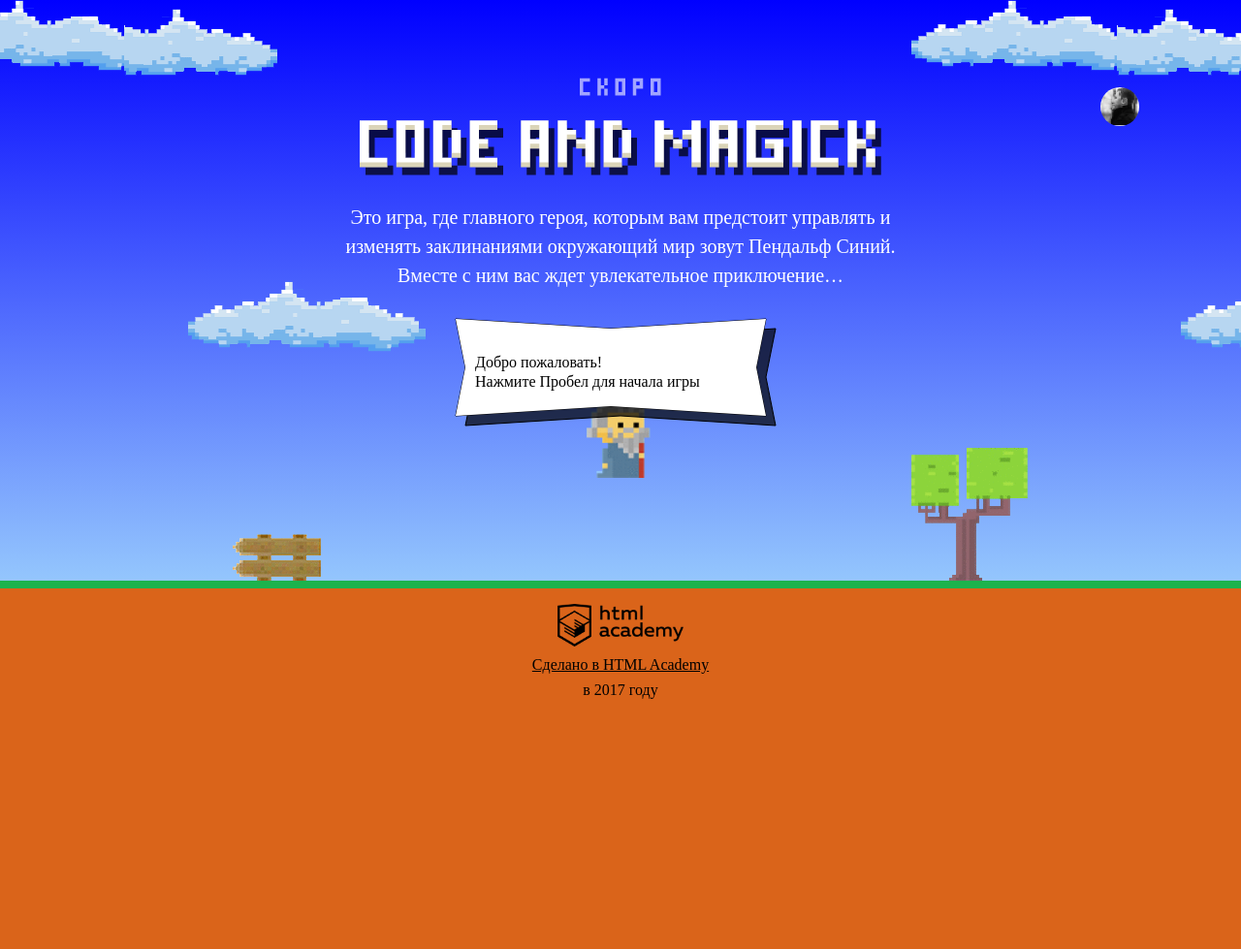
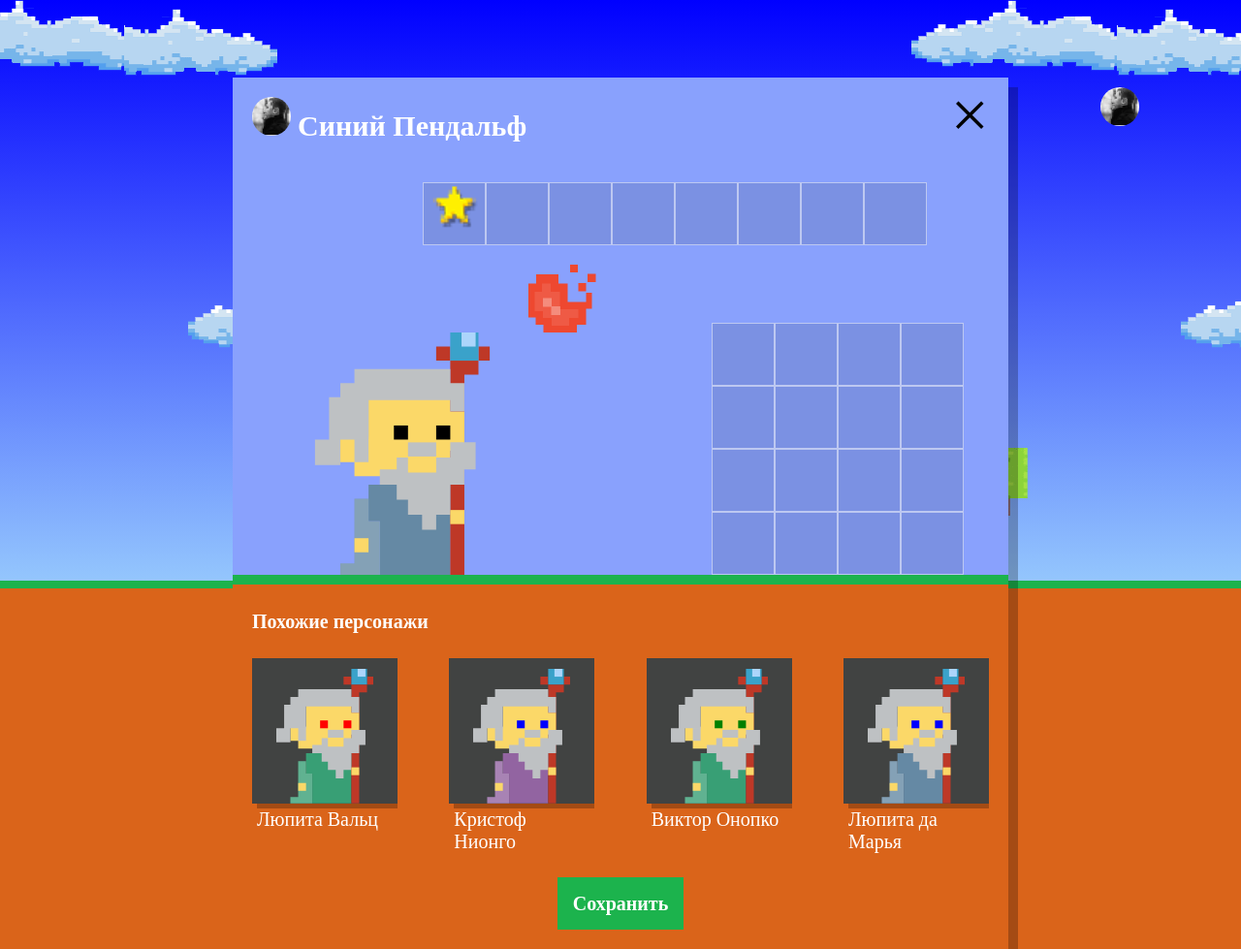
Before and after one commit to zirg3/550417-code-and-magick, a website: page index.html in a window 1280 px wide. Shown: the whole page at 97% size. Before the commit the page ends 800 px from the top, so only its background shows below. Drawn offline with Linux system fonts and the light colour scheme; a web font is replaced by a local one.

Commit message:
генерация

```diff
--- a/index.html
+++ b/index.html
@@ -201,8 +201,8 @@
     return height / 3;
   };
 </script>
+<script src="js/setup.js"></script>
 <script src="js/stat.js"></script>
 <script src="js/game.js"></script>
-
 </body>
 </html>
--- /dev/null
+++ b/js/setup.js
@@ -0,0 +1,40 @@
+'use strict';
+
+var userDialog = document.querySelector('.setup');
+userDialog.classList.remove('hidden');
+
+var FIRST_NAME = ['Иван', 'Хуан Себастьян', 'Мария', 'Кристоф', 'Виктор', 'Юлия', 'Люпита', 'Вашингтон'];
+var SECOND_NAME = ['да Марья', 'Верон', 'Мирабелла', 'Вальц', 'Онопко', 'Топольницкая', 'Нионго', 'Ирвинг'];
+var COAT_COLOR = ['rgb(101, 137, 164)', 'rgb(241, 43, 107)', 'rgb(146, 100, 161)', 'rgb(56, 159, 117)', 'rgb(215, 210, 55)', 'rgb(0, 0, 0)'];
+var EYES_COLOR = ['black', 'red', 'blue', 'yellow', 'green'];
+
+var similarListElement = document.querySelector('.setup-similar-list');
+var similarWizardTemplate = document.querySelector('#similar-wizard-template')
+  .content
+  .querySelector('.setup-similar-item');
+
+var randomWizard = function (name1, name2, coat, eyes) {
+  var wizard = {
+    name: name1[Math.floor(Math.random() * name1.length)] + ' ' + name2[Math.floor(Math.random() * name2.length)],
+    coatColor: coat[Math.floor(Math.random() * coat.length)],
+    eyesColor: eyes[Math.floor(Math.random() * eyes.length)]
+  };
+  return wizard;
+};
+
+var createWizard = [];
+for (var i = 0; i < 4; i++) {
+  createWizard[i] = randomWizard(FIRST_NAME, SECOND_NAME, COAT_COLOR, EYES_COLOR);
+}
+
+var fragment = document.createDocumentFragment();
+for (var j = 0; j < createWizard.length; j++) {
+  var wizardElement = similarWizardTemplate.cloneNode(true);
+  wizardElement.querySelector('.setup-similar-label').textContent = createWizard[j].name;
+  wizardElement.querySelector('.wizard-coat').style.fill = createWizard[j].coatColor;
+  wizardElement.querySelector('.wizard-eyes').style.fill = createWizard[j].eyesColor;
+  fragment.appendChild(wizardElement);
+}
+
+similarListElement.appendChild(fragment);
+userDialog = document.querySelector('.setup-similar').classList.remove('hidden');
```
